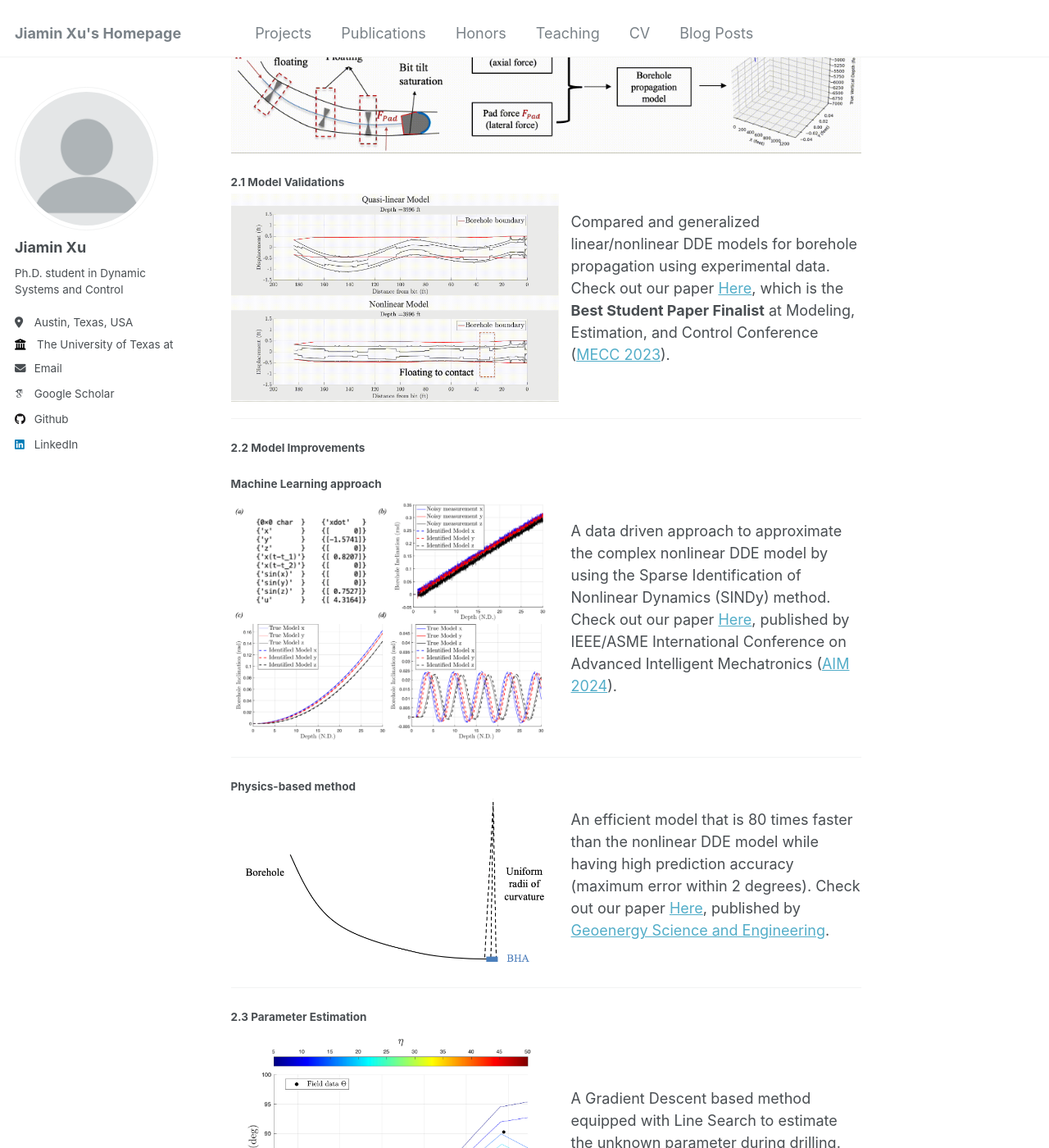
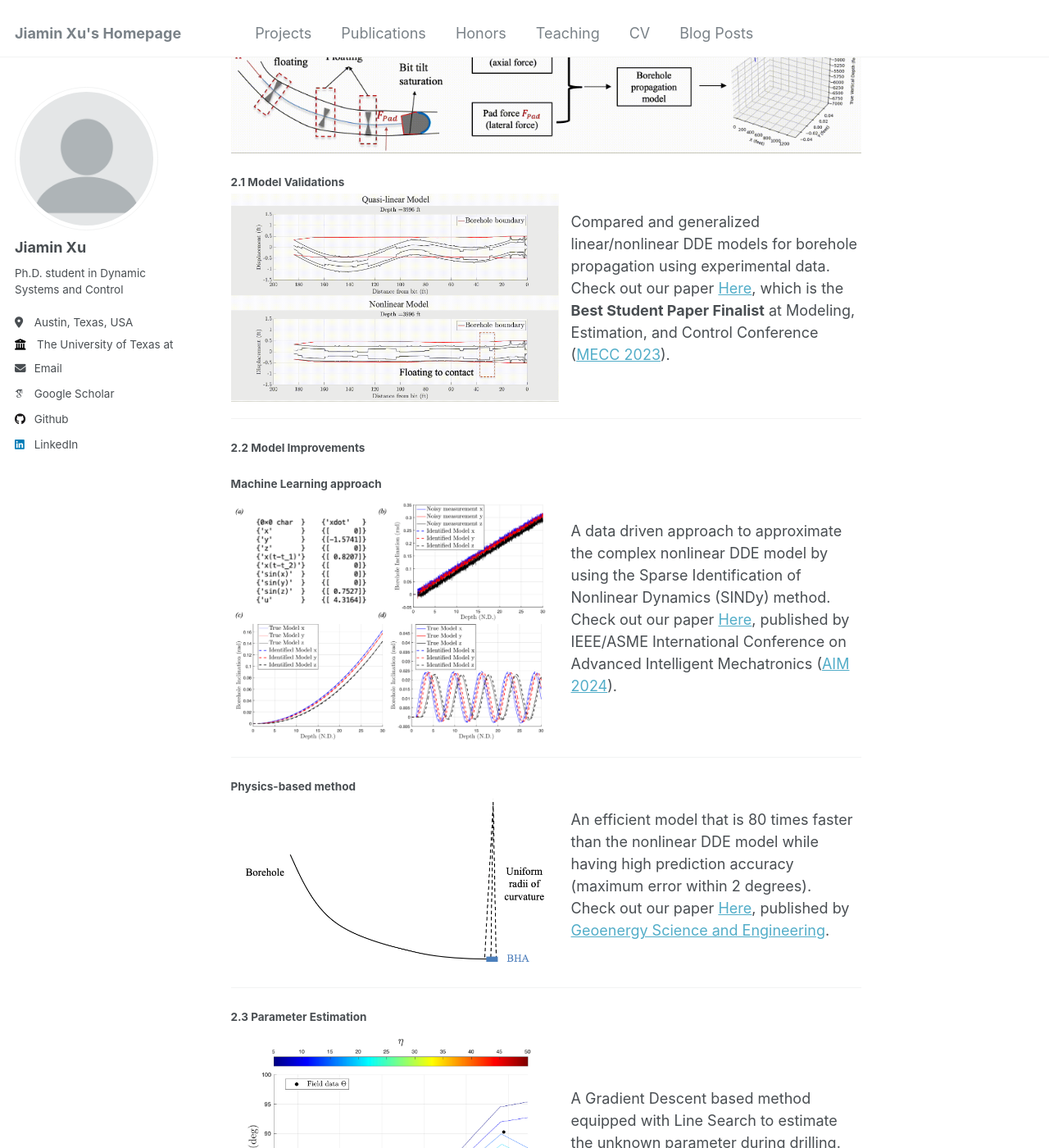
Before and after one commit to Jiaminx7/Website, a Jekyll site: the page built from _pages/about.md, in a window 1280 px wide and 1400 px high, scrolled down 1648 px. Shown: the whole window at 82% size. Built offline with Jekyll 4.4.1, drawn with Linux system fonts in a browser that asks for light colours; some web fonts are replaced; some of the changed text lies outside the part shown.

```diff
--- a/_pages/about.md
+++ b/_pages/about.md
@@ -32,7 +32,7 @@ My research centers on the integration of advanced physics-based and machine lea
 <h4 id="real-time-detection">1.2 Fast Real Time Detection System</h4>
 <div style="display: flex; align-items: center;">
     <img src="https://jiaminx7.github.io/Website/images/Phase_Portrait.gif" alt="Phase" style="margin-right: 15px; width: 400px;">
-    <p>Phase portrait of a hydraulic system. Paper coming soon...</p>
+    <p>Phase portrait of a hydraulic system. <br>Paper coming soon...</p>
 </div>
 <hr>
 
@@ -48,7 +48,7 @@ My research centers on the integration of advanced physics-based and machine lea
     <img src="https://jiaminx7.github.io/Website/images/Comparison.gif" alt="MECC_2023" style="margin-right: 15px; width: 400px;">
     <p>
         Compared and generalized linear/nonlinear DDE models for borehole propagation using experimental data.
-        Check out our paper <a href="https://asmedigitalcollection.asme.org/lettersdynsys/article-abstract/3/2/021007/1166902/Experimentally-Validated-Nonlinear-Delayed?redirectedFrom=fulltext" target="_blank">Here</a>,
+        <br>Check out our paper <a href="https://asmedigitalcollection.asme.org/lettersdynsys/article-abstract/3/2/021007/1166902/Experimentally-Validated-Nonlinear-Delayed?redirectedFrom=fulltext" target="_blank">Here</a>,
         which is the <strong>Best Student Paper Finalist</strong> at Modeling, Estimation, and Control Conference (<a href="https://mecc2023.a2c2.org/" target="_blank">MECC 2023</a>).
     </p>
 </div>
@@ -61,7 +61,7 @@ My research centers on the integration of advanced physics-based and machine lea
     <img src="https://jiaminx7.github.io/Website/images/AIM.png" alt="AIM" style="width: 400px; height: auto; margin-right: 15px;">
     <p>
         A data driven approach to approximate the complex nonlinear DDE model by using the Sparse Identification of Nonlinear Dynamics (SINDy) method.
-        Check out our paper <a href="https://ras.papercept.net/images/temp/AIM/files/0221.pdf" target="_blank">Here</a>, published by IEEE/ASME International Conference on Advanced Intelligent Mechatronics (<a href="https://www.aim2024.org/" target="_blank">AIM 2024</a>).
+        <br>Check out our paper <a href="https://ras.papercept.net/images/temp/AIM/files/0221.pdf" target="_blank">Here</a>, published by IEEE/ASME International Conference on Advanced Intelligent Mechatronics (<a href="https://www.aim2024.org/" target="_blank">AIM 2024</a>).
     </p>
 </div>
 <hr>
@@ -71,7 +71,7 @@ My research centers on the integration of advanced physics-based and machine lea
     <img src="https://jiaminx7.github.io/Website/images/JPSE.png" alt="JPSE" style="margin-right: 15px; width: 400px;">
     <p>An efficient model that is 80 times faster than the nonlinear DDE model while having high prediction accuracy (maximum error within 2 degrees).
 
-    Check out our paper <a href="https://www.sciencedirect.com/science/article/pii/S2949891024001994" target="_blank">Here</a>, published by <a href="https://www.sciencedirect.com/journal/geoenergy-science-and-engineering" target="_blank">Geoenergy Science and Engineering</a>.
+    <br>Check out our paper <a href="https://www.sciencedirect.com/science/article/pii/S2949891024001994" target="_blank">Here</a>, published by <a href="https://www.sciencedirect.com/journal/geoenergy-science-and-engineering" target="_blank">Geoenergy Science and Engineering</a>.
     </p>
 </div>
 <hr>
@@ -81,7 +81,7 @@ My research centers on the integration of advanced physics-based and machine lea
     <img src="https://jiaminx7.github.io/Website/images/Estimation.png" alt="Estimation" style="margin-right: 15px; width: 400px;">
     <p>A Gradient Descent based method equipped with Line Search to estimate the unknown parameter during drilling.
 
-    Check out our paper <a href="https://www.sciencedirect.com/science/article/pii/S2949891024001994" target="_blank">Here</a>, published by <a href="https://www.sciencedirect.com/journal/geoenergy-science-and-engineering" target="_blank">Geoenergy Science and Engineering</a>.
+    <br>Check out our paper <a href="https://www.sciencedirect.com/science/article/pii/S2949891024001994" target="_blank">Here</a>, published by <a href="https://www.sciencedirect.com/journal/geoenergy-science-and-engineering" target="_blank">Geoenergy Science and Engineering</a>.
     </p>
 </div>
 <hr>
@@ -91,7 +91,7 @@ My research centers on the integration of advanced physics-based and machine lea
     <img src="https://jiaminx7.github.io/Website/images/MPC.png" alt="MPC" style="margin-right: 15px; width: 400px;">
     <p>A Model Predictive Controller for directional drilling by using the nonlinear DDE model.
 
-    Paper accepted by Modeling, Estimation, and Control Conference (<a href="https://mecc2024.a2c2.org/" target="_blank">MECC 2024</a>).
+    <br>Paper accepted by Modeling, Estimation, and Control Conference (<a href="https://mecc2024.a2c2.org/" target="_blank">MECC 2024</a>).
     </p>
 </div>
 <hr>
@@ -119,7 +119,7 @@ My research centers on the integration of advanced physics-based and machine lea
     <img src="https://jiaminx7.github.io/Website/images/Fuelcell.png" alt="Fuelcell" style="margin-right: 15px; width: 400px;">
     <p>Optimization of graded catalyst layer to improve fuel cell performance.
 
-    Check out our paper <a href="https://www.sciencedirect.com/science/article/pii/S0360544222024665" target="_blank">Here</a>, published by <a href="https://www.sciencedirect.com/journal/energy" target="_blank">Energy</a> and is the <strong>Highly Cited Paper</strong> in 2023, Web of Science.
+    <br>Check out our paper <a href="https://www.sciencedirect.com/science/article/pii/S0360544222024665" target="_blank">Here</a>, published by <a href="https://www.sciencedirect.com/journal/energy" target="_blank">Energy</a> and is the <strong>Highly Cited Paper</strong> in 2023, Web of Science.
     </p>
 </div>
 <hr>
@@ -129,7 +129,7 @@ My research centers on the integration of advanced physics-based and machine lea
     <img src="https://jiaminx7.github.io/Website/images/ITMS.png" alt="ITMS" style="margin-right: 15px; width: 400px;">
     <p>Integrated thermal management of fuel cell vehicles.
 
-    Check out our <a href="https://www.sciencedirect.com/science/article/pii/S0360544220306022" target="_blank">Paper 1</a> and <a href="https://www.sciencedirect.com/science/article/pii/S1364032121011746" target="_blank">Paper 2</a>, published by <a href="https://www.sciencedirect.com/journal/energy" target="_blank">Energy</a> and <a href="https://www.sciencedirect.com/journal/renewable-and-sustainable-energy-reviews" target="_blank">Renewable and Sustainable Energy Reviews</a>, respectively. The second paper is the <strong>Highly Cited Paper</strong> in 2022, 2023, and 2024, <a href="https://www-webofscience-com.ezproxy.lib.utexas.edu/wos/woscc/summary/ced4c522-5b41-43b6-a82c-8015f5c083e1-0103f2b492/relevance/1" target="_blank">Web of Science</a>.
+    <br>Check out our <a href="https://www.sciencedirect.com/science/article/pii/S0360544220306022" target="_blank">Paper 1</a> and <a href="https://www.sciencedirect.com/science/article/pii/S1364032121011746" target="_blank">Paper 2</a>, published by <a href="https://www.sciencedirect.com/journal/energy" target="_blank">Energy</a> and <a href="https://www.sciencedirect.com/journal/renewable-and-sustainable-energy-reviews" target="_blank">Renewable and Sustainable Energy Reviews</a>, respectively. The second paper is the <strong>Highly Cited Paper</strong> in 2022, 2023, and 2024, <a href="https://www-webofscience-com.ezproxy.lib.utexas.edu/wos/woscc/summary/ced4c522-5b41-43b6-a82c-8015f5c083e1-0103f2b492/relevance/1" target="_blank">Web of Science</a>.
     </p>
 </div>
 <hr>
```
